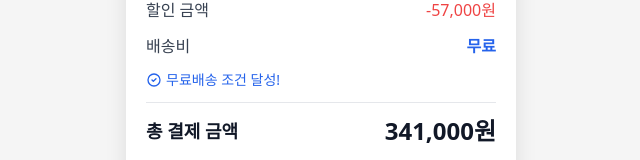
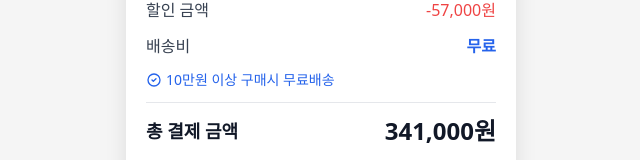
Before and after one commit to KoneJ/-, a Next.js app: page /cart in a window 1280 px wide. Shown: the part 565-725 px from the top of the page, without its empty margins (319-959 px from the left). Built offline with nearby package versions, Linux system fonts and the light colour scheme.

Commit message:
Update: 무료배송 메시지를 '10만원 이상 구매시 무료배송'으로 변경

```diff
--- a/src/app/cart/page.tsx
+++ b/src/app/cart/page.tsx
@@ -284,7 +284,7 @@ export default function CartPage() {
                 <svg width="16" height="16" viewBox="0 0 24 24" fill="none" stroke="currentColor" strokeWidth="2">
                   <path d="M9 12l2 2 4-4m6 2a9 9 0 11-18 0 9 9 0 0118 0z" strokeLinecap="round" strokeLinejoin="round"/>
                 </svg>
-                <span>무료배송 조건 달성!</span>
+                <span>10만원 이상 구매시 무료배송</span>
               </div>
             )}
             <div className="pt-3 border-t border-gray-200">
```
